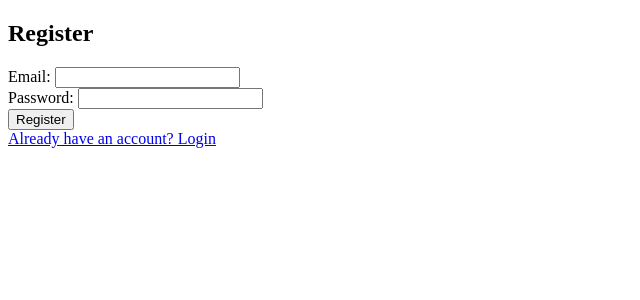
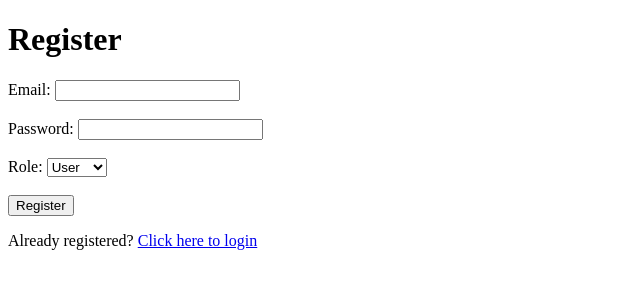
Before and after one commit to Melika-y/phonebook, a Flask app: page /register in a window 1280 px wide. Shown: the top 300 px of the page, without its empty margins (0-640 px from the left). Run offline with Flask 3, Linux system fonts and the light colour scheme; data that the repository does not hold is empty.

Commit message:
Add admin and user to the project

```diff
--- a/app.py
+++ b/app.py
@@ -1,17 +1,27 @@
 from flask import Flask, request, jsonify, render_template, redirect, url_for
-from pymongo import MongoClient
+from pymongo import MongoClient, errors
 from bson.objectid import ObjectId
 from flask_login import LoginManager, UserMixin, login_user, login_required, logout_user, current_user
 from werkzeug.security import generate_password_hash, check_password_hash
 import re
+from functools import wraps
+import logging
 
 app = Flask(__name__)
 app.config['SECRET_KEY'] = 'your_secret_key'
 
-client = MongoClient("mongodb://localhost:27017/")
-db = client["phonebook"]
-contacts_collection = db["Person"]
-users_collection = db["Users"]
+# تنظیمات لاگ‌گیری
+logging.basicConfig(level=logging.DEBUG)
+
+# اتصال به دیتابیس MongoDB
+try:
+    client = MongoClient("mongodb://localhost:27017/")
+    db = client["phonebook"]
+    contacts_collection = db["Person"]
+    users_collection = db["Users"]
+    logging.info("Connected to MongoDB successfully")
+except errors.ConnectionFailure as e:
+    logging.error(f"Could not connect to MongoDB: {e}")
 
 login_manager = LoginManager()
 login_manager.init_app(app)
@@ -31,15 +41,24 @@ def load_user(user_id):
     return None
 
 def validate_phone_number(phone):
-    if phone_pattern.match(phone):
-        return True
-    else:
-        return False
+    return bool(phone_pattern.match(phone))
+
+def role_required(role):
+    def decorator(f):
+        @wraps(f)
+        def decorated_function(*args, **kwargs):
+            user = users_collection.find_one({"_id": ObjectId(current_user.id)})
+            if user and user.get("role") == role:
+                return f(*args, **kwargs)
+            return "Access denied", 403
+        return decorated_function
+    return decorator
 
 @app.route('/')
 @login_required
 def index():
-    return render_template('index.html')
+    user_role = users_collection.find_one({"_id": ObjectId(current_user.id)})["role"]
+    return render_template('index.html', role=user_role)
 
 @app.route('/login', methods=['GET', 'POST'])
 def user_login():
@@ -47,7 +66,7 @@ def user_login():
         email = request.form['email']
         password = request.form['password']
         user = users_collection.find_one({"email": email})
-        if user and check_password_hash(user['password'], password):
+        if user and check_password_hash(user["password"], password):
             user_obj = User(str(user["_id"]))
             login_user(user_obj)
             return redirect(url_for('index'))
@@ -59,12 +78,22 @@ def register():
     if request.method == 'POST':
         email = request.form['email']
         password = request.form['password']
+        role = request.form['role']
+
+        # Check if an admin already exists
+        if role == 'admin' and users_collection.find_one({"role": "admin"}):
+            return "An admin already exists", 400
+
         if users_collection.find_one({"email": email}):
             return "Email already exists", 400
+
         hashed_password = generate_password_hash(password)
-        users_collection.insert_one({"email": email, "password": hashed_password})
+        users_collection.insert_one({"email": email, "password": hashed_password, "role": role})
         return redirect(url_for('user_login'))
-    return render_template('register.html')
+
+    # Check if an admin already exists to display the appropriate message
+    admin_exists = users_collection.find_one({"role": "admin"}) is not None
+    return render_template('register.html', admin_exists=admin_exists)
 
 @app.route('/logout', methods=['POST'])
 @login_required
@@ -74,11 +103,20 @@ def logout():
 
 @app.route('/contacts', methods=['POST'])
 @login_required
+@role_required('admin')
 def add_contact():
     data = request.json
     name = data.get("name")
     phone = data.get("phone")
     email = data.get("email")
+
+    if not data:
+        logging.error("No data provided")
+        return jsonify({"message": "No data provided"}), 400
+
+    if not name or not phone or not email:
+        logging.error("Missing required fields")
+        return jsonify({"message": "Missing required fields"}), 400
 
     if validate_phone_number(phone):
         contact = {
@@ -88,25 +126,43 @@ def add_contact():
             "user_id": current_user.id
         }
         contacts_collection.insert_one(contact)
+        logging.info(f"Contact {name} added successfully")
         return jsonify({"message": "Contact added successfully!"}), 201
     else:
+        logging.error("Invalid phone number")
         return jsonify({"message": "Invalid phone number. It should be 11 digits."}), 400
 
 @app.route('/contacts', methods=['GET'])
 @login_required
 def get_contacts():
-    contacts = list(contacts_collection.find({"user_id": current_user.id}))
+    user = users_collection.find_one({"_id": ObjectId(current_user.id)})
+    if not user:
+        logging.error("User not found")
+        return jsonify({"message": "User not found"}), 404
+
+    role = user.get("role")
+    if role == 'admin':
+        contacts = list(contacts_collection.find())
+    else:
+        contacts = list(contacts_collection.find())
+
     for contact in contacts:
         contact["_id"] = str(contact["_id"])
+    logging.info(f"Contacts retrieved for user {current_user.id}")
     return jsonify(contacts), 200
 
 @app.route('/contacts/<contact_id>', methods=['PUT'])
 @login_required
+@role_required('admin')
 def update_contact(contact_id):
     data = request.json
     name = data.get("name")
     phone = data.get("phone")
     email = data.get("email")
+
+    if not data:
+        logging.error("No data provided")
+        return jsonify({"message": "No data provided"}), 400
 
     update_fields = {}
     if name:
@@ -115,16 +171,21 @@ def update_contact(contact_id):
         update_fields["phone"] = phone
     if email:
         update_fields["email"] = email
-    elif phone:
-        return jsonify({"message": "Invalid phone number. It should be 11 digits."}), 400
 
-    contacts_collection.update_one({"_id": ObjectId(contact_id), "user_id": current_user.id}, {"$set": update_fields})
+    if not update_fields:
+        logging.error("No valid fields provided for update")
+        return jsonify({"message": "No valid fields provided for update"}), 400
+
+    contacts_collection.update_one({"_id": ObjectId(contact_id)}, {"$set": update_fields})
+    logging.info(f"Contact {contact_id} updated successfully")
     return jsonify({"message": "Contact updated successfully!"}), 200
 
 @app.route('/contacts/<contact_id>', methods=['DELETE'])
 @login_required
+@role_required('admin')
 def delete_contact(contact_id):
-    contacts_collection.delete_one({"_id": ObjectId(contact_id), "user_id": current_user.id})
+    contacts_collection.delete_one({"_id": ObjectId(contact_id)})
+    logging.info(f"Contact {contact_id} deleted successfully")
     return jsonify({"message": "Contact deleted successfully!"}), 200
 
 if __name__ == "__main__":
--- a/templates/register.html
+++ b/templates/register.html
@@ -1,19 +1,32 @@
 <!DOCTYPE html>
-<html>
+<html lang="en">
 <head>
+    <meta charset="UTF-8">
+    <meta name="viewport" content="width=device-width, initial-scale=1.0">
     <title>Register</title>
 </head>
 <body>
-    <h2>Register</h2>
-    <form method="POST" action="/register">
+    <h1>Register</h1>
+    <form action="/register" method="post">
         <label for="email">Email:</label>
-        <input type="text" name="email" required>
-        <br>
+        <input type="email" id="email" name="email" required><br><br>
+
         <label for="password">Password:</label>
-        <input type="password" name="password" required>
-        <br>
+        <input type="password" id="password" name="password" required><br><br>
+
+        <label for="role">Role:</label>
+        <select id="role" name="role">
+            <option value="user">User</option>
+            {% if not admin_exists %}
+                <option value="admin">Admin</option>
+            {% endif %}
+        </select><br><br>
+
         <button type="submit">Register</button>
     </form>
-    <a href="{{ url_for('user_login') }}">Already have an account? Login</a>
+    <p>Already registered? <a href="{{ url_for('user_login') }}">Click here to login</a></p>
+    {% if admin_exists %}
+        <p>An admin already exists. Only user role is available.</p>
+    {% endif %}
 </body>
 </html>
```
Also changed, not shown: templates/index.html (+34 -14 lines), templates/login.html (+10 -8 lines).
